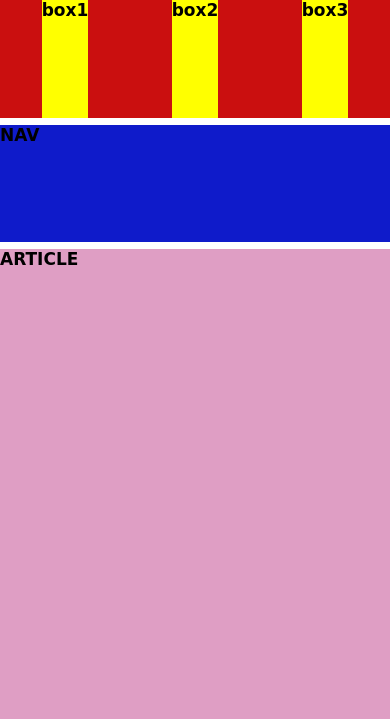
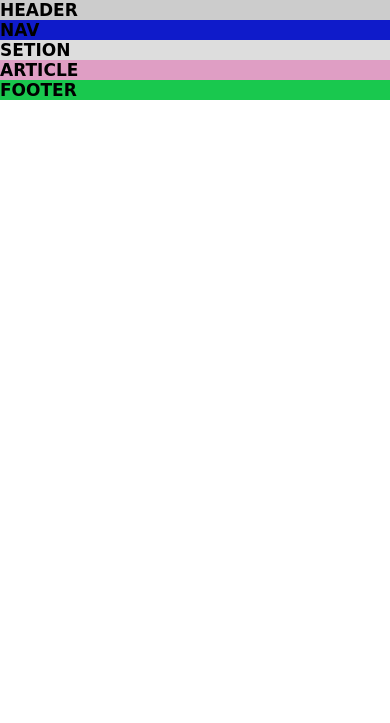
Before and after one commit to gitsofian/Immo-Projekt, a plain HTML site: page index.html in a window 390 px wide. Shown: the top 723 px of the page. Drawn offline with Linux system fonts and the light colour scheme; a web font is replaced by a local one.

Commit message:
base of style added

```diff
--- a/index.html
+++ b/index.html
@@ -13,12 +13,9 @@
 </head>
 <body>
     <div id="site">
-        <header>
-            <div class="fl">box1</div>
-            <div class="fl">box2</div>
-            <div class="fl">box3</div>
-        </header>
+        <header>HEADER</header>
         <nav>NAV</nav>
+        <section>SETION</section>
         <article>ARTICLE</article>
         <footer>FOOTER</footer>
     </div>
--- a/style.css
+++ b/style.css
@@ -8,26 +8,11 @@ body{
     font-weight: bold;
 }
 #site{
-    width: 80%;
-    height: 100vh;
-    margin: auto;
-    display: grid;
-    grid-template-columns: 4fr 1fr;
-    grid-template-rows: 1fr 4fr 1fr;
-    grid-template-areas:
-                "header header"
-                "article nav"
-                "footer footer";
-    gap: 7px;
+    background-color: #aaa;
 }
+
 header{
-    background-color: rgb(202,15,15);
-    grid-area: header;
-    display: flex;
-    justify-content: space-around;
-}
-.fl{
-    background-color: yellow;
+    background-color: #ccc;
 }
 
 nav{
@@ -38,31 +23,15 @@ article{
     background-color: rgb(223,158,196);
     grid-area: article;
 }
+section{
+    background-color: #ddd;
+}
 footer{
     background-color: rgb(25,200,78);
     grid-area: footer;
 }
 @media screen and (max-width: 480px){
-    #site{
-        width: 100%;
-        grid-template-columns: 1fr;
-        grid-template-rows: 1fr 1fr 4fr 1fr;
-        grid-template-areas:
-                    "header"
-                    "nav"
-                    "article"
-                    "footer";
-    }
 }
 
 @media screen and (min-width:481px) and (max-width: 899px){
-    #site{
-        width: 75%;
-        grid-template-columns: 1fr 2fr;
-        grid-template-rows: 1fr 4fr 1fr;
-        grid-template-areas:
-                    "header header"
-                    "nav article"
-                    "footer footer";
-    }
 }
```
Also changed, not shown: img/Display design immobilien.jpg (added).
